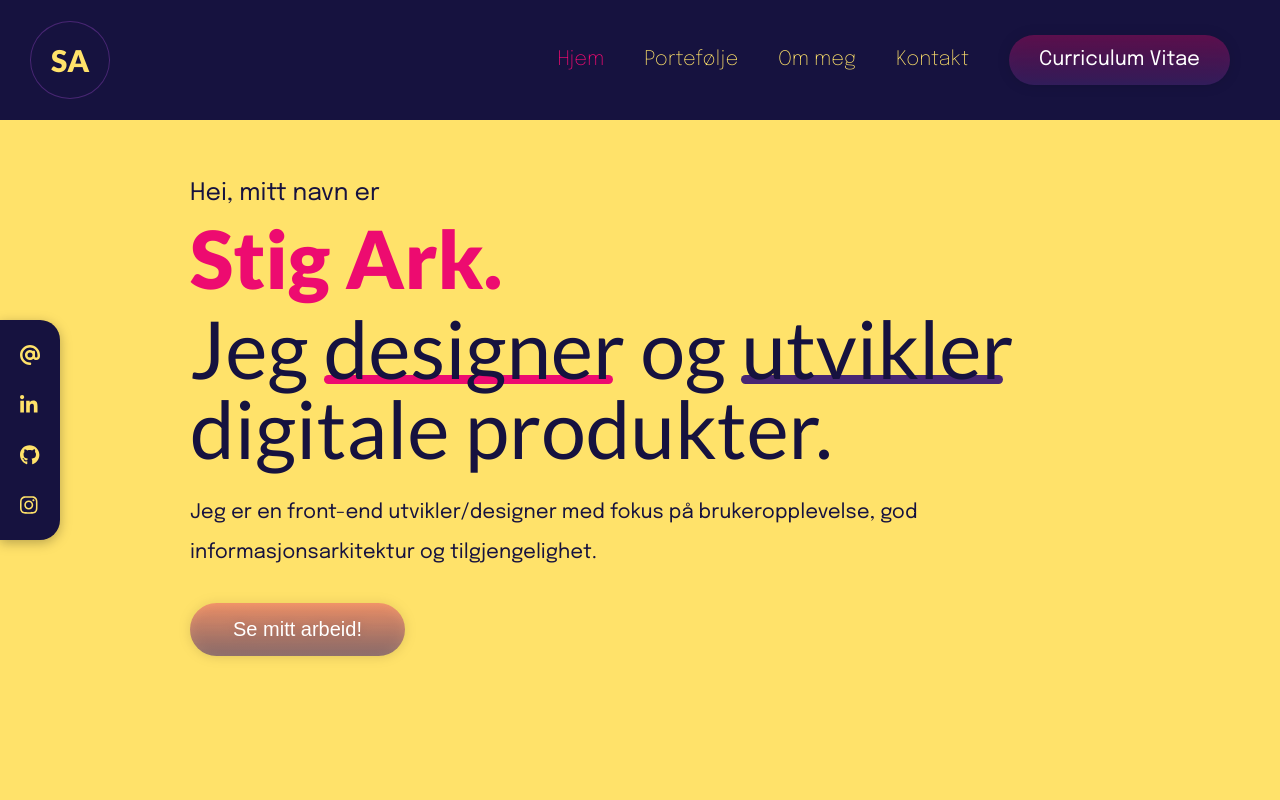
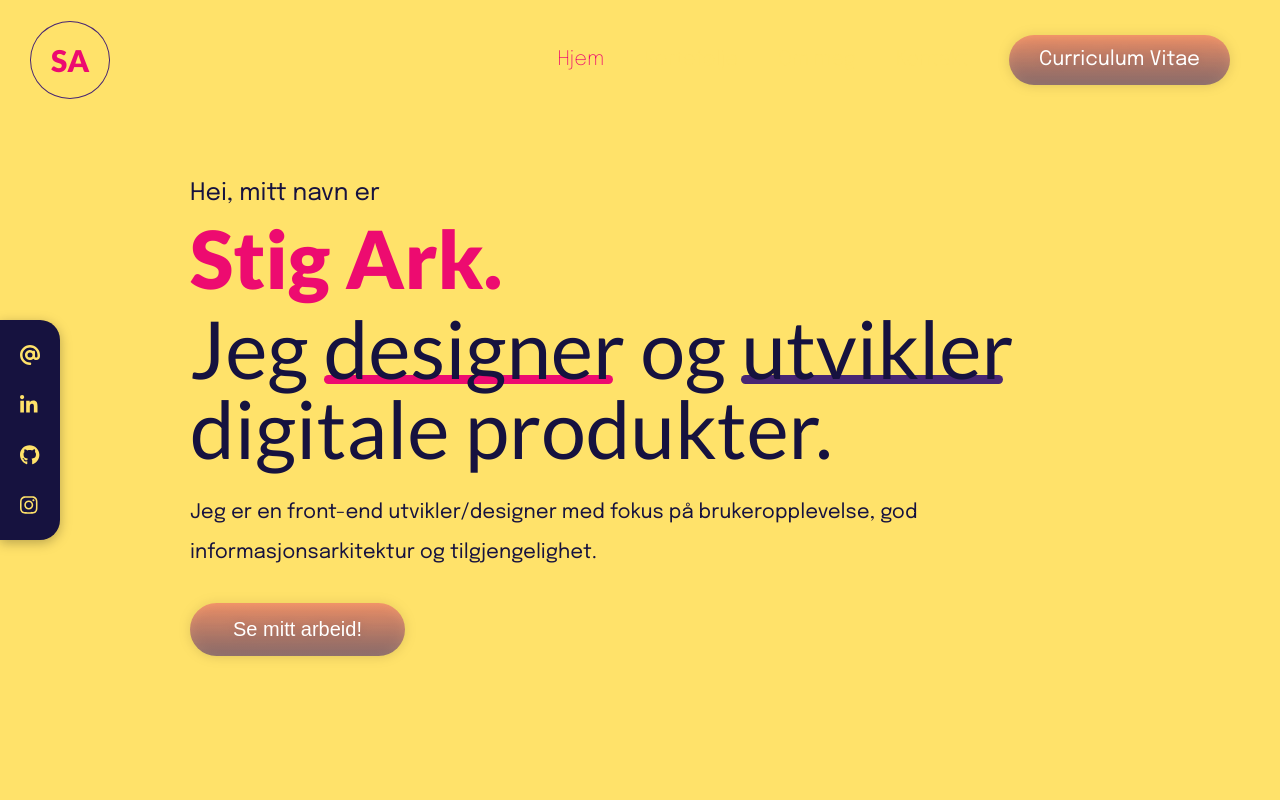
Before and after one commit to arkstig/stigark2, a React (Create React App) app in the folder base_custom/: page / in a window 1280 px wide. Shown: the top 800 px of the page. Built offline with nearby package versions, Linux system fonts and the light colour scheme.

Commit message:
Light mode 2

```diff
--- a/base_custom/src/styles/scss/main.scss
+++ b/base_custom/src/styles/scss/main.scss
@@ -69,6 +69,10 @@ h2 {
   border-color: #482673;
 }
 
+#light .logo {
+  color: #ed0b70;
+}
+
 .logo:hover {
   border-color: #ffe26a;
   color: #ed0b70;
@@ -123,6 +127,11 @@ header {
   transition: transform 150ms ease-in-out;
 
   z-index: 100;
+}
+
+#light header {
+  background-color: #FFE26A;
+
 }
 
 header.header-bar--hidden {
```
